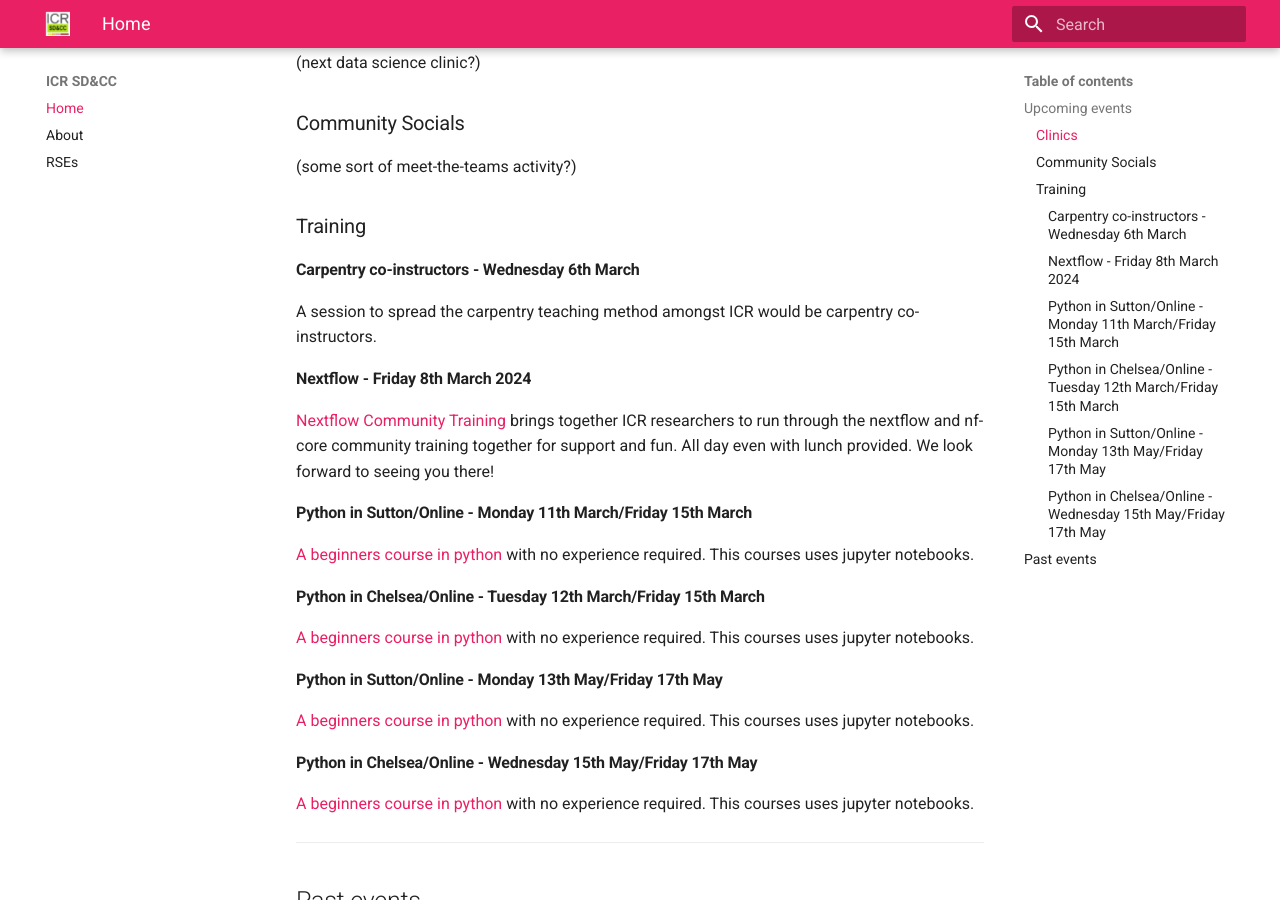
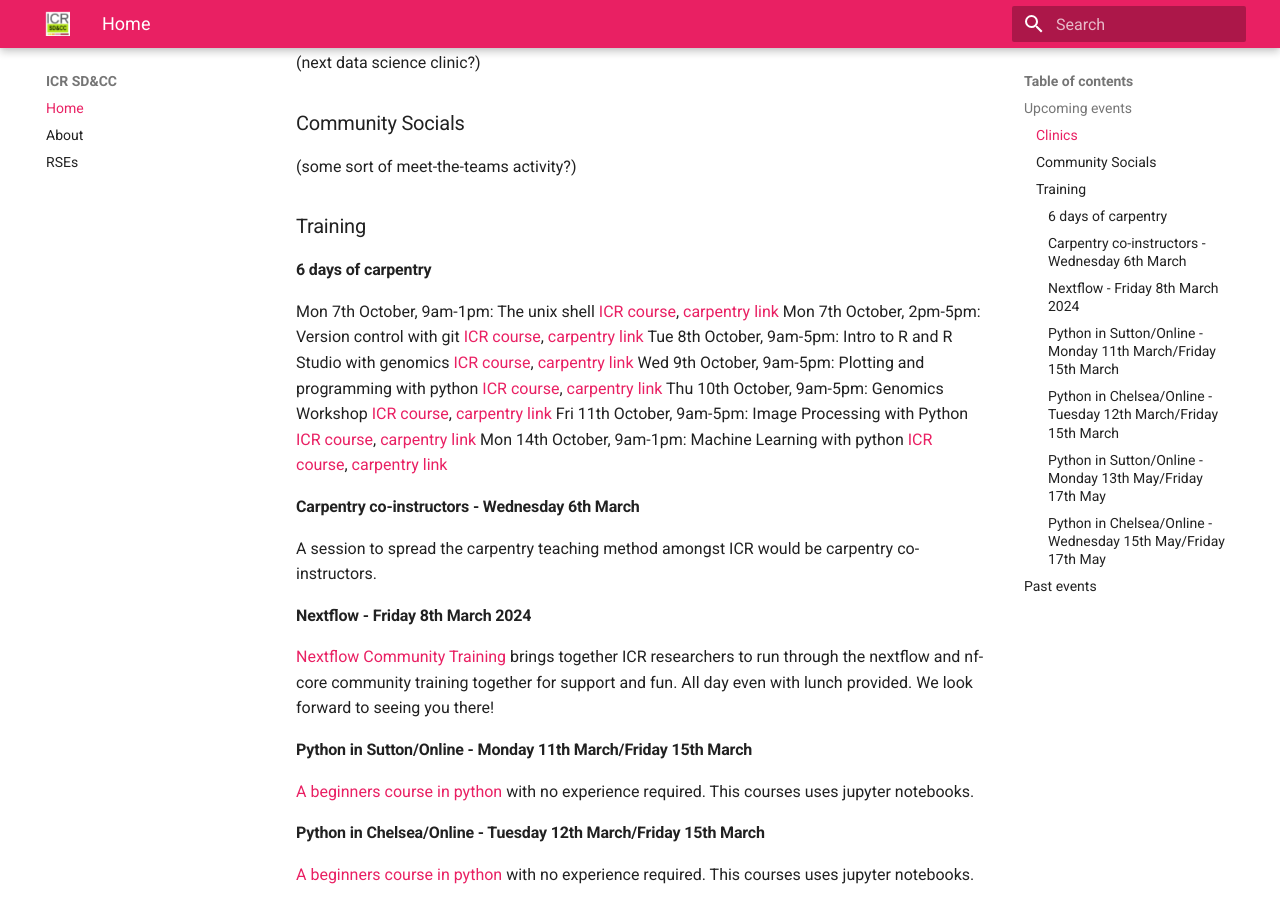
Before and after one commit to ICR-SD-CC/ICR-SD-CC.github.io, an MkDocs documentation site: the page built from docs/index.md, in a window 1280 px wide and 900 px high, scrolled down 411 px. Built offline with MkDocs 1.6.1 and Material for MkDocs 9.7.7, drawn with Linux system fonts in a browser that asks for light colours.

Commit message:
Update index.md

```diff
--- a/docs/index.md
+++ b/docs/index.md
@@ -15,6 +15,15 @@ This community is run jointly by the ICR RSE Group and the ICR Data Science Grou
 (some sort of meet-the-teams activity?)
 
 ### Training
+
+#### 6 days of carpentry
+Mon 7th October, 9am-1pm: The unix shell [ICR course](https://training.icr.ac.uk/coursed.php?course=1215), [carpentry link]()
+Mon 7th October, 2pm-5pm: Version control with git [ICR course](https://training.icr.ac.uk/coursed.php?course=1216), [carpentry link]()
+Tue 8th October, 9am-5pm: Intro to R and R Studio with genomics [ICR course](https://training.icr.ac.uk/coursed.php?course=1218), [carpentry link]()
+Wed 9th October, 9am-5pm: Plotting and programming with python [ICR course](https://training.icr.ac.uk/coursed.php?course=1210), [carpentry link]()
+Thu 10th October, 9am-5pm: Genomics Workshop [ICR course](https://training.icr.ac.uk/coursed.php?course=1219), [carpentry link]()
+Fri 11th October, 9am-5pm: Image Processing with Python [ICR course](https://training.icr.ac.uk/coursed.php?course=1217), [carpentry link]()
+Mon 14th October, 9am-1pm: Machine Learning with python [ICR course](https://training.icr.ac.uk/coursed.php?course=1215), [carpentry link]()
 
 #### Carpentry co-instructors - Wednesday 6th March
 A session to spread the carpentry teaching method amongst ICR would be carpentry co-instructors.
```
